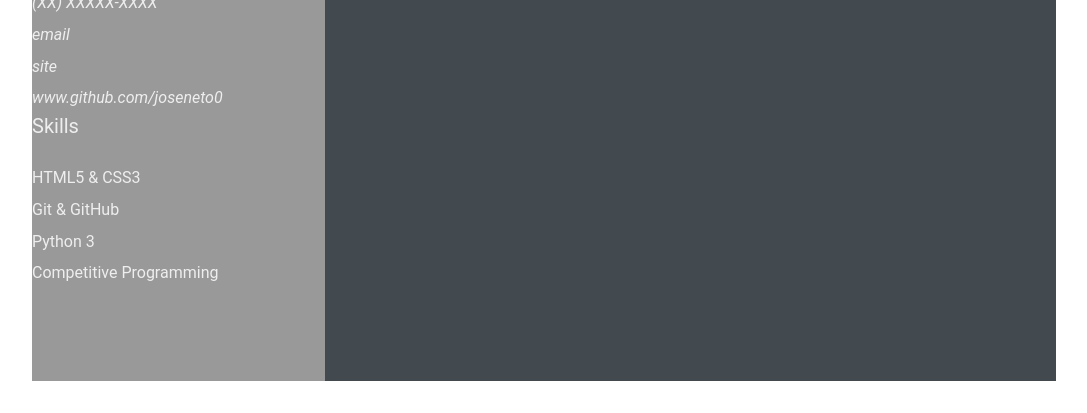
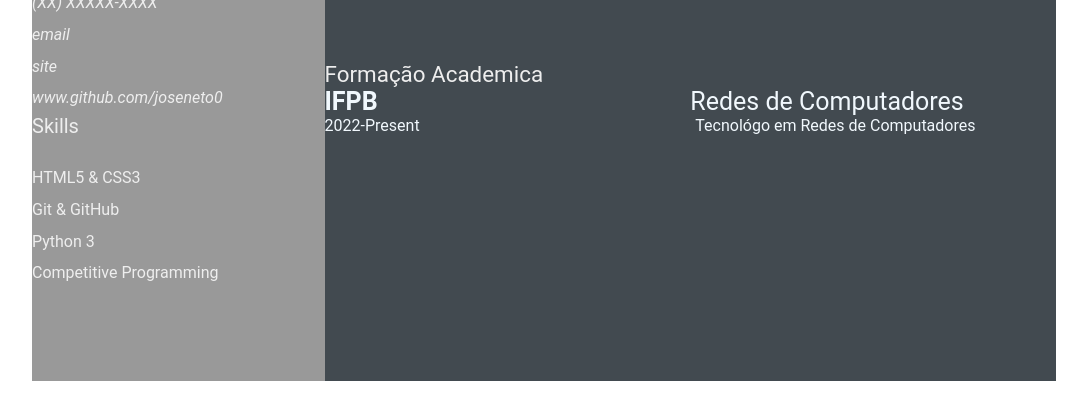
Before and after one commit to joseneto0/joseneto0-ebac.github.io, a plain HTML site: page index.html in a window 1280 px wide. Shown: the part 451-864 px from the top of the page, without its empty margins (96-1183 px from the left). Drawn offline with Linux system fonts and the light colour scheme.

Commit message:
feature: academy contents (#3)

```diff
--- a/index.html
+++ b/index.html
@@ -83,7 +83,21 @@
                     </div>
                 </div>
             </section>
+            <section class="education gap">
+                <div class="right-title">Formação Academica</div>
+                <div class="education-contents">
+                <div class="education-left">
+                    <p class="education-school-name">IFPB
+                    </p>
+                    <p class="education-time-perdiod">2022-Present</p>
+                </div>
+                <div class="education-right">
+                    <p class="education-subject">Redes de Computadores</p>
+                    <p class="education-desc">Tecnológo em Redes de Computadores</p>
+                </div>
+            </div>
             </section>
+        </section>
     </main>
 </body>
 </html>
--- a/styles/style.css
+++ b/styles/style.css
@@ -93,6 +93,7 @@
 
 .right-title {
     color: #eeeeee;
+    font-size: 1.4em;
 }
 
 .gap {
```
